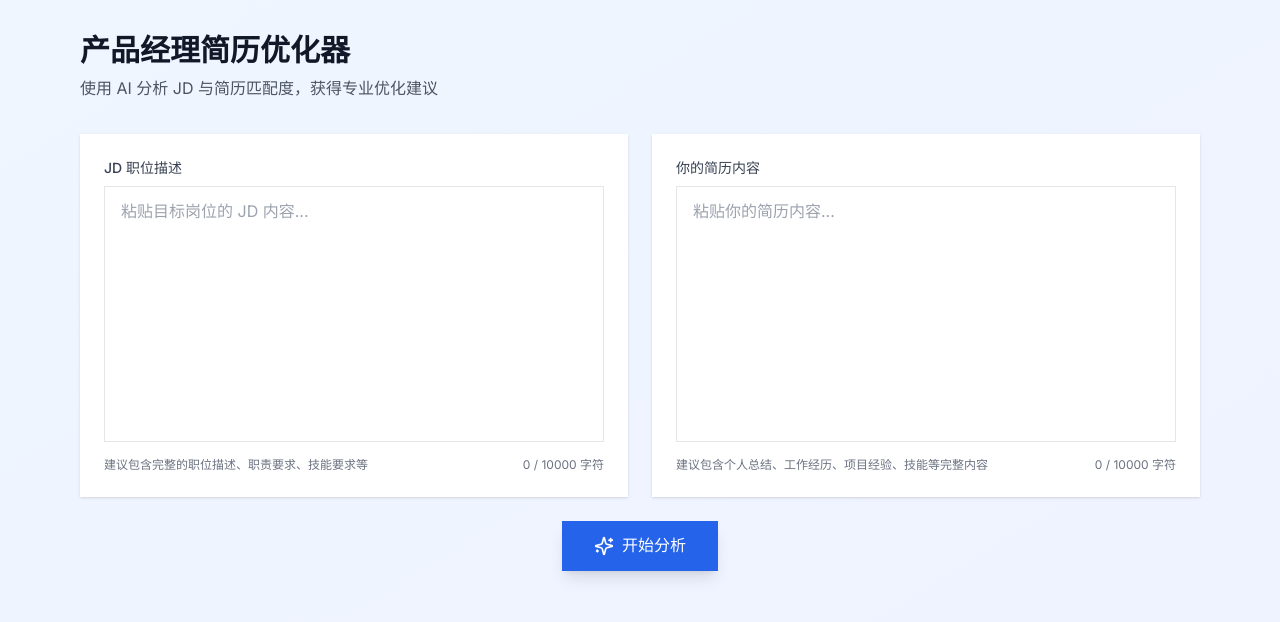
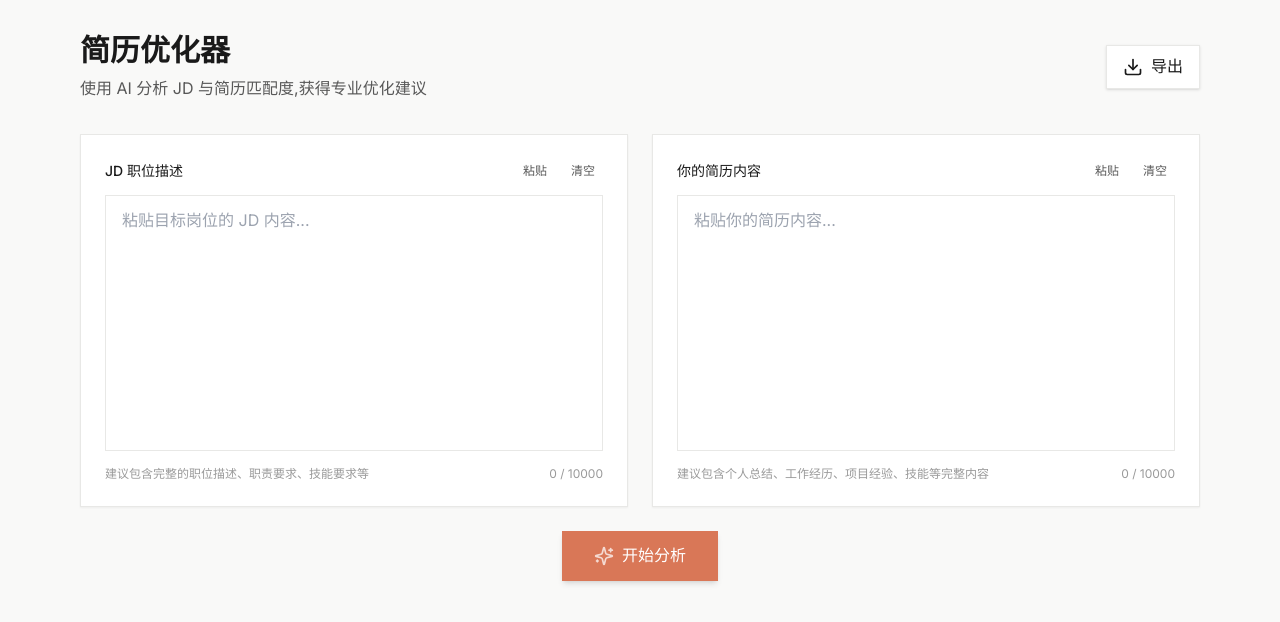
Before and after one commit to KaiSheKer/resume-optimizer, a Next.js app: page / in a window 1280 px wide. Shown: the top 622 px of the page. Built offline with nearby package versions, Linux system fonts and the light colour scheme.

Commit message:
feat: redesign main page with new layout and components

```diff
--- a/app/page.tsx
+++ b/app/page.tsx
@@ -1,8 +1,13 @@
 "use client";
 
 import { useState } from "react";
-import { Sparkles } from "lucide-react";
+import { Sparkles, Download } from "lucide-react";
 import ReactMarkdown from "react-markdown";
+import { ScoreCard } from "@/components/score-card";
+import { Tabs } from "@/components/tabs";
+import { LoadingSkeleton } from "@/components/loading-skeleton";
+import { Toast } from "@/components/toast";
+import { resumeAnalysisPrompt } from "@/lib/prompt";
 
 export default function Home() {
   const [jd, setJd] = useState("");
@@ -10,10 +15,15 @@ export default function Home() {
   const [result, setResult] = useState("");
   const [isLoading, setIsLoading] = useState(false);
   const [error, setError] = useState("");
+  const [toast, setToast] = useState<{
+    message: string;
+    type: "success" | "error" | "info";
+  } | null>(null);
 
   const handleAnalyze = async () => {
     if (!jd.trim() || !resume.trim()) {
       setError("请输入 JD 和简历内容");
+      setToast({ message: "请输入 JD 和简历内容", type: "error" });
       return;
     }
 
@@ -22,132 +32,205 @@ export default function Home() {
     setResult("");
 
     try {
+      const prompt = resumeAnalysisPrompt(jd, resume);
       const response = await fetch("/api/analyze", {
         method: "POST",
-        headers: { "Content-Type": "application/json" },
+        headers: {
+          "Content-Type": "application/json",
+        },
         body: JSON.stringify({ jd, resume }),
       });
 
       if (!response.ok) {
-        const errorData = await response.json().catch(() => ({}));
-        throw new Error(errorData.error || `请求失败: ${response.status} ${response.statusText}`);
+        throw new Error(`API 请求失败: ${response.status}`);
       }
 
       const data = await response.json();
-      const content = data.content || "无法获取分析结果";
-      setResult(content);
-      setError("");
+      setResult(data.result);
+      setToast({ message: "分析完成!", type: "success" });
     } catch (err) {
-      const errorMessage = err instanceof Error ? err.message : "分析失败，请重试";
+      const errorMessage = err instanceof Error ? err.message : "分析失败,请重试";
       setError(errorMessage);
-      console.error("分析错误:", err);
+      setToast({ message: errorMessage, type: "error" });
     } finally {
       setIsLoading(false);
     }
   };
 
+  const handleExport = () => {
+    if (!result) {
+      setToast({ message: "请先进行分析", type: "info" });
+      return;
+    }
+
+    const blob = new Blob([result], { type: "text/markdown" });
+    const url = URL.createObjectURL(blob);
+    const a = document.createElement("a");
+    a.href = url;
+    a.download = "简历分析结果.md";
+    document.body.appendChild(a);
+    a.click();
+    document.body.removeChild(a);
+    URL.revokeObjectURL(url);
+
+    setToast({ message: "导出成功!", type: "success" });
+  };
+
+  const tabs = [
+    { id: "overview", label: "概览" },
+    { id: "analysis", label: "详细分析" },
+    { id: "suggestions", label: "优化建议" },
+  ];
+
   return (
-    <div className="min-h-screen bg-gradient-to-br from-blue-50 to-indigo-50 dark:from-gray-900 dark:to-gray-800">
+    <div className="min-h-screen bg-[#F9F9F8] dark:bg-gray-900">
       <div className="container mx-auto px-4 py-8 max-w-6xl">
-        {/* 头部 */}
-        <div className="mb-8">
+        {/* Header */}
+        <div className="flex justify-between items-center mb-8 animate-slide-down">
           <div>
-            <h1 className="text-3xl font-bold text-gray-900 dark:text-white mb-2">
-              产品经理简历优化器
+            <h1 className="text-3xl font-bold text-[#1A1A1A] dark:text-white mb-2">
+              简历优化器
             </h1>
-            <p className="text-gray-600 dark:text-gray-400">
-              使用 AI 分析 JD 与简历匹配度，获得专业优化建议
+            <p className="text-[#585858] dark:text-gray-400">
+              使用 AI 分析 JD 与简历匹配度,获得专业优化建议
             </p>
           </div>
+          <button
+            onClick={handleExport}
+            className="flex items-center gap-2 px-4 py-2 bg-white dark:bg-gray-800 rounded-lg shadow hover:shadow-md transition-all border border-[#E8E8E6] dark:border-gray-700 hover:scale-105"
+          >
+            <Download className="w-5 h-5" />
+            <span>导出</span>
+          </button>
         </div>
 
-        {/* 输入区域 */}
+        {/* Input Areas */}
         <div className="grid md:grid-cols-2 gap-6 mb-6">
-          {/* JD 输入框 */}
-          <div className="bg-white dark:bg-gray-800 rounded-lg shadow p-6">
-            <label className="block text-sm font-medium text-gray-700 dark:text-gray-300 mb-2">
+          {/* JD Input */}
+          <div
+            className={`bg-white dark:bg-gray-800 rounded-lg p-6 shadow-sm border border-[#E8E8E6] dark:border-gray-700 transition-all duration-300 animate-slide-up`}
+            style={{ animationDelay: "50ms" }}
+          >
+            <div className="flex justify-between items-center mb-3">
+              <label className="block text-sm font-medium text-[#1A1A1A] dark:text-white">
                 JD 职位描述
               </label>
+              <div className="flex gap-2">
+                <button
+                  onClick={() => {
+                    navigator.clipboard.readText().then(setJd);
+                    setToast({ message: "已粘贴", type: "success" });
+                  }}
+                  className="text-xs px-2 py-1 text-[#585858] hover:text-[#D97757] hover:bg-[#F3F3F2] rounded transition-colors"
+                >
+                  粘贴
+                </button>
+                <button
+                  onClick={() => setJd("")}
+                  className="text-xs px-2 py-1 text-[#585858] hover:text-[#C53030] hover:bg-[#F3F3F2] rounded transition-colors"
+                >
+                  清空
+                </button>
+              </div>
+            </div>
             <textarea
               value={jd}
               onChange={(e) => setJd(e.target.value)}
               placeholder="粘贴目标岗位的 JD 内容..."
-              className="w-full h-64 px-4 py-3 border dark:border-gray-700 rounded-md focus:outline-none focus:ring-2 focus:ring-blue-500 resize-none dark:bg-gray-700"
+              className="w-full h-64 px-4 py-3 border border-[#E8E8E6] dark:border-gray-700 rounded-md focus:outline-none focus:border-[#D97757] focus:ring-2 focus:ring-[#D97757]/20 resize-none bg-white dark:bg-gray-800 transition-all duration-200"
             />
-            <div className="flex justify-between items-center mt-2">
-              <p className="text-xs text-gray-500">
-                建议包含完整的职位描述、职责要求、技能要求等
-              </p>
-              <p className="text-xs text-gray-500">
-                {jd.length} / 10000 字符
-              </p>
+            <div className="flex justify-between mt-2 text-xs text-[#9A9A9A]">
+              <span>建议包含完整的职位描述、职责要求、技能要求等</span>
+              <span>{jd.length} / 10000</span>
             </div>
           </div>
 
-          {/* 简历输入框 */}
-          <div className="bg-white dark:bg-gray-800 rounded-lg shadow p-6">
-            <label className="block text-sm font-medium text-gray-700 dark:text-gray-300 mb-2">
+          {/* Resume Input */}
+          <div
+            className={`bg-white dark:bg-gray-800 rounded-lg p-6 shadow-sm border border-[#E8E8E6] dark:border-gray-700 transition-all duration-300 animate-slide-up`}
+            style={{ animationDelay: "100ms" }}
+          >
+            <div className="flex justify-between items-center mb-3">
+              <label className="block text-sm font-medium text-[#1A1A1A] dark:text-white">
                 你的简历内容
               </label>
+              <div className="flex gap-2">
+                <button
+                  onClick={() => {
+                    navigator.clipboard.readText().then(setResume);
+                    setToast({ message: "已粘贴", type: "success" });
+                  }}
+                  className="text-xs px-2 py-1 text-[#585858] hover:text-[#D97757] hover:bg-[#F3F3F2] rounded transition-colors"
+                >
+                  粘贴
+                </button>
+                <button
+                  onClick={() => setResume("")}
+                  className="text-xs px-2 py-1 text-[#585858] hover:text-[#C53030] hover:bg-[#F3F3F2] rounded transition-colors"
+                >
+                  清空
+                </button>
+              </div>
+            </div>
             <textarea
               value={resume}
               onChange={(e) => setResume(e.target.value)}
               placeholder="粘贴你的简历内容..."
-              className="w-full h-64 px-4 py-3 border dark:border-gray-700 rounded-md focus:outline-none focus:ring-2 focus:ring-blue-500 resize-none dark:bg-gray-700"
+              className="w-full h-64 px-4 py-3 border border-[#E8E8E6] dark:border-gray-700 rounded-md focus:outline-none focus:border-[#D97757] focus:ring-2 focus:ring-[#D97757]/20 resize-none bg-white dark:bg-gray-800 transition-all duration-200"
             />
-            <div className="flex justify-between items-center mt-2">
-              <p className="text-xs text-gray-500">
-                建议包含个人总结、工作经历、项目经验、技能等完整内容
-              </p>
-              <p className="text-xs text-gray-500">
-                {resume.length} / 10000 字符
-              </p>
+            <div className="flex justify-between mt-2 text-xs text-[#9A9A9A]">
+              <span>建议包含个人总结、工作经历、项目经验、技能等完整内容</span>
+              <span>{resume.length} / 10000</span>
             </div>
           </div>
         </div>
 
-        {/* 错误提示 */}
+        {/* Error Message */}
         {error && (
-          <div className="mb-6 p-4 bg-red-50 dark:bg-red-900/20 border border-red-200 dark:border-red-800 rounded-md">
-            <p className="text-red-600 dark:text-red-400 text-sm">{error}</p>
+          <div className="mb-6 p-4 bg-[#C53030]/10 border border-[#C53030] rounded-md animate-shake">
+            <p className="text-[#C53030] text-sm">{error}</p>
           </div>
         )}
 
-        {/* 分析按钮 */}
-        <div className="flex justify-center mb-8">
+        {/* Analyze Button */}
+        <div className="flex justify-center mb-8 animate-scale-in" style={{ animationDelay: "200ms" }}>
           <button
             onClick={handleAnalyze}
             disabled={isLoading}
-            className="flex items-center gap-2 px-8 py-3 bg-blue-600 text-white rounded-lg hover:bg-blue-700 disabled:opacity-50 disabled:cursor-not-allowed transition-colors shadow-lg"
+            className={`flex items-center gap-2 px-8 py-3 bg-[#D97757] text-white rounded-lg hover:bg-[#C26647] disabled:bg-[#9A9A9A] disabled:cursor-not-allowed transition-all duration-200 shadow-md hover:shadow-lg ${
+              !isLoading ? "hover:scale-105 active:scale-95" : ""
+            }`}
           >
-            <Sparkles className="w-5 h-5" />
+            <Sparkles className={`w-5 h-5 ${!isLoading ? "animate-pulse" : ""}`} />
             <span>{isLoading ? "分析中..." : "开始分析"}</span>
           </button>
         </div>
 
-        {/* 加载状态 */}
-        {isLoading && !result && (
-          <div className="bg-white dark:bg-gray-800 rounded-lg shadow-lg p-8">
-            <div className="space-y-4 animate-pulse">
-              <div className="h-4 bg-gray-200 dark:bg-gray-700 rounded w-3/4"></div>
-              <div className="h-4 bg-gray-200 dark:bg-gray-700 rounded"></div>
-              <div className="h-4 bg-gray-200 dark:bg-gray-700 rounded w-5/6"></div>
-              <div className="h-32 bg-gray-200 dark:bg-gray-700 rounded mt-6"></div>
-            </div>
-          </div>
-        )}
+        {/* Results */}
+        {isLoading && <LoadingSkeleton />}
 
-        {/* 结果展示 */}
-        {result && (
-          <div className="bg-white dark:bg-gray-800 rounded-lg shadow-lg p-8">
-            <h2 className="text-2xl font-bold text-gray-900 dark:text-white mb-6 pb-4 border-b dark:border-gray-700">
-              分析结果
-            </h2>
+        {result && !isLoading && (
+          <div className="animate-fade-in">
+            <Tabs tabs={tabs} defaultTab="overview">
+              {(activeTab) => (
+                <div className="bg-white dark:bg-gray-800 rounded-lg shadow-lg p-8 border border-[#E8E8E6] dark:border-gray-700">
                   <div className="prose prose-blue dark:prose-invert max-w-none">
                     <ReactMarkdown>{result}</ReactMarkdown>
                   </div>
                 </div>
               )}
+            </Tabs>
+          </div>
+        )}
+
+        {/* Toast */}
+        {toast && (
+          <Toast
+            message={toast.message}
+            type={toast.type}
+            onClose={() => setToast(null)}
+          />
+        )}
       </div>
     </div>
   );
```
Lines whose indentation alone changed are shown as unchanged.
